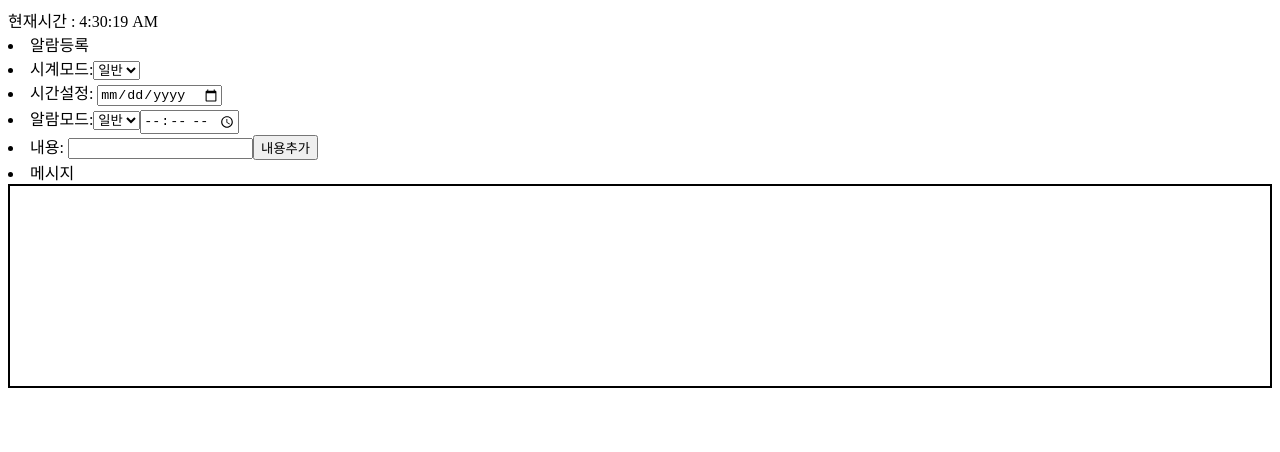
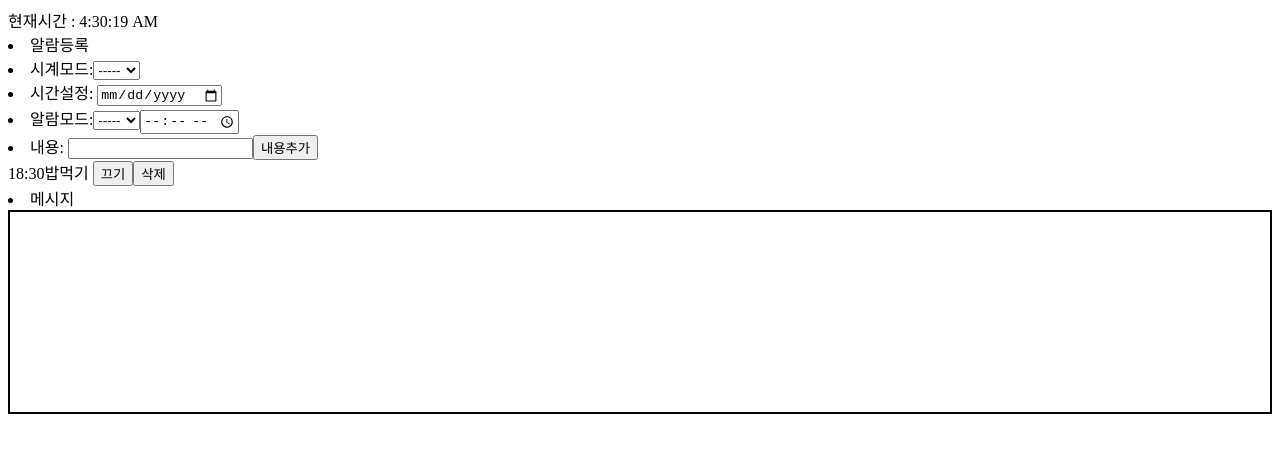
Before and after one commit to rami0617/alram, a React (Create React App) app: page / in a window 1280 px wide. Shown: the top 452 px of the page. Built offline with nearby package versions, Linux system fonts and the light colour scheme.

Commit message:
feat: Add alramDataReducer

```diff
--- a/public/index.html
+++ b/public/index.html
@@ -3,10 +3,6 @@
   <head>
     <meta charset="utf-8" />
     <meta name="viewport" content="width=device-width, initial-scale=1" />
-    <meta
-      name="description"
-      content="Web site created using create-react-app"
-    />
     <div id="root"></div>
   </body>
 </html>
--- a/src/App.js
+++ /dev/null
@@ -1,13 +0,0 @@
-import Alram  from "./components/Alram";
-
-function App() {
-  return (
-    <div className="App">
-      <header>
-      </header>
-      <Alram />
-    </div>
-  );
-}
-
-export default App;
--- /dev/null
+++ b/src/app/App.js
@@ -0,0 +1,16 @@
+import React from "react";
+import { Route, Routes, Navigate } from "react-router-dom";
+import Alram  from "../components/Alram";
+
+function App() {
+  return (
+    <div className="App">
+      <Routes>
+      <Route path="/" element={<Alram />} />
+      <Route path="*" element={<Navigate to="/" replace />} />
+      </Routes>
+    </div>
+  );
+}
+
+export default App;
--- /dev/null
+++ b/src/app/store.js
@@ -0,0 +1,12 @@
+import { configureStore } from "@reduxjs/toolkit";
+import logger from "redux-logger";
+
+import alramDataReducer from "../features/alramDataSlice";
+
+export const store = configureStore({
+  reducer: {
+    alramData: alramDataReducer,
+  },
+
+  middleware: [logger],
+});
--- a/src/components/Alram.js
+++ b/src/components/Alram.js
@@ -1,17 +1,66 @@
 import React, { useEffect, useState } from "react";
+import { useDispatch, useSelector } from "react-redux";
 import styled from "styled-components";
+import { alramAdd } from "../features/alramDataSlice";
 
 import List from "./List";
 
 export default function Alram() {
-
+  const dispatch = useDispatch();
+  const state = useSelector((state) => state.alramData);
   const [nowTime, setNowTime] = useState(new Date());
+  const [alramInfo, setAlramInfo] = useState({
+    id: "",
+    date: "",
+    time: "",
+    clockMode: "",
+    alramMode: "",
+    description: "",
+    alramOn: "on",
+  });
 
   useEffect(() => {
-    const id = setInterval(() => {
+    setInterval(() => {
       setNowTime(new Date());
     }, 1000);
   }, []);
+
+  const handleSubmit = (event) => {
+    event.preventDefault();
+
+    dispatch(alramAdd(alramInfo));
+
+    setAlramInfo({
+      id: "",
+      date: "",
+      time: "",
+      clockMode: "",
+      alramMode: "",
+      description: "",
+      alramOn: "",
+    });
+  };
+
+  const { date, time } = alramInfo;
+
+  const id = (date + time).replace(/[^\w\s]/gi, '');
+
+  const handleAddAlram = (event) => {
+    const { name, value } = event.target;
+
+    setAlramInfo({
+      ...alramInfo,
+      id: id,
+      [name]: value,
+    });
+  };
+
+  const alramList = state.allIds.map((id) => {
+    return {
+      id,
+      ...state.byIds[id],
+    };
+  });
 
   return (
     <div>
@@ -21,23 +70,31 @@ export default function Alram() {
       </div>
       <div className="enterAlram">
         <li>알람등록</li>
+        <form className="alramForm" onSubmit={handleSubmit}>
         <li>시계모드:
-          <select>
-            <option value="일반">일반</option>
-            <option value="진동">진동</option>
-            <option value="야간">야간</option></select></li>
-        <li>시간설정: <input type="date"/></li>
+          <select name="clockMode" onChange={handleAddAlram}>
+            <option>-----</option>
+            <option value="normal">일반</option>
+            <option value="vibration">진동</option>
+            <option value="night">야간</option></select></li>
+        <li>시간설정: <input type="date" name="date" onChange={handleAddAlram} /></li>
         <li> 알람모드:
-          <select>
-            <option value="일반">일반</option>
-            <option value="긴급">긴급</option>
+          <select name="alramMode" onChange={handleAddAlram}>
+            <option>-----</option>
+            <option value="normal">일반</option>
+            <option value="emergency">긴급</option>
           </select>
-          <input type="time" />
+          <input type="time" name="time" onChange={handleAddAlram} />
         </li>
-        <li>내용: <input type="text" /><button>내용추가</button></li>
+        <li>내용: <input type="text" name="description" onChange={handleAddAlram} /><input type="submit" value="내용추가" /></li>
+        </form>
       </div>
       <div className="alramList">
-       <List />
+        {alramList.map((list) => (
+          <div key={list.id}>
+          <List list={list} />
+          </div>
+        ))}
       </div>
       <div className="message">
         <li>메시지 </li>
--- a/src/components/List.js
+++ b/src/components/List.js
@@ -1,11 +1,17 @@
 import React from "react";
+import { useDispatch } from "react-redux";
 
-export default function List() {
+import { alramOff, alramDelete } from "../features/alramDataSlice";
 
+export default function List({ list }) {
+  const dispatch = useDispatch();
 
   return (
     <div>
-
+      {list.alramOn === "on" &&
+        <div key={list.id}>{list.time}{list.description} <button onClick={()=> dispatch(alramOff(list.id))}>끄기</button>
+        <button onClick={() => dispatch(alramDelete(list.id))}>삭제</button>
+        </div>}
     </div>
   );
 }
--- a/src/data/alramData.json
+++ b/src/data/alramData.json
@@ -1,15 +1,16 @@
 {
-  "alIds":[
+  "allIds":[
      "202204261830"
   ],
   "byIds":{
      "202204261830":{
         "id":"202204261830",
-        "date":"20220426",
-        "time":"1830",
+        "date":"2022-04-26",
+        "time":"18:30",
         "clockMode":"normal",
         "alramMode":"normal",
-        "description":"밥먹기"
+        "description":"밥먹기",
+        "alramOn": "on"
      }
   }
 }
--- /dev/null
+++ b/src/features/alramDataSlice.js
@@ -0,0 +1,35 @@
+import { createSlice } from "@reduxjs/toolkit";
+
+const alramData = require("../data/alramData.json");
+
+const alramDataReducer = createSlice({
+  name: "alramData",
+  initialState: alramData,
+  reducers: {
+    "alramAdd": (state, action) => {
+      const id  = action.payload.id;
+
+      state.allIds = state.allIds.concat(id);
+      state.byIds[id] = action.payload;
+    },
+
+    "alramOff": (state, action) => {
+      const id = action.payload;
+
+      state.byIds[id].alramOn = "off";
+    },
+
+    "alramDelete": (state, action) => {
+      const id = action.payload;
+      const newState = Object.assign({}, state);
+
+      delete newState.byIds[id];
+
+      state.allIds = state.allIds.filter((alramId) => alramId !== id);
+      state.byIds = newState.byIds;
+    },
+  }
+});
+
+export const { alramAdd, alramOff, alramDelete } = alramDataReducer.actions;
+export default alramDataReducer.reducer;
--- a/src/index.js
+++ b/src/index.js
@@ -1,10 +1,16 @@
-import React from 'react';
-import ReactDOM from 'react-dom/client';
-import App from './App';
+import React from "react";
+import ReactDOM from "react-dom";
+import { Provider } from "react-redux";
+import { BrowserRouter as Router } from "react-router-dom";
 
-const root = ReactDOM.createRoot(document.getElementById('root'));
-root.render(
-  <React.StrictMode>
-    <App />
-  </React.StrictMode>
+import App from "../src/app/App";
+import { store } from "./app/store";
+
+ReactDOM.render(
+  <Provider store={store}>
+    <Router>
+        <App />
+    </Router>
+  </Provider>,
+  document.getElementById("root")
 );
```
Also changed, not shown: package.json (+5 -2 lines), 1 other file (tests, documents, lock files or other folders).
